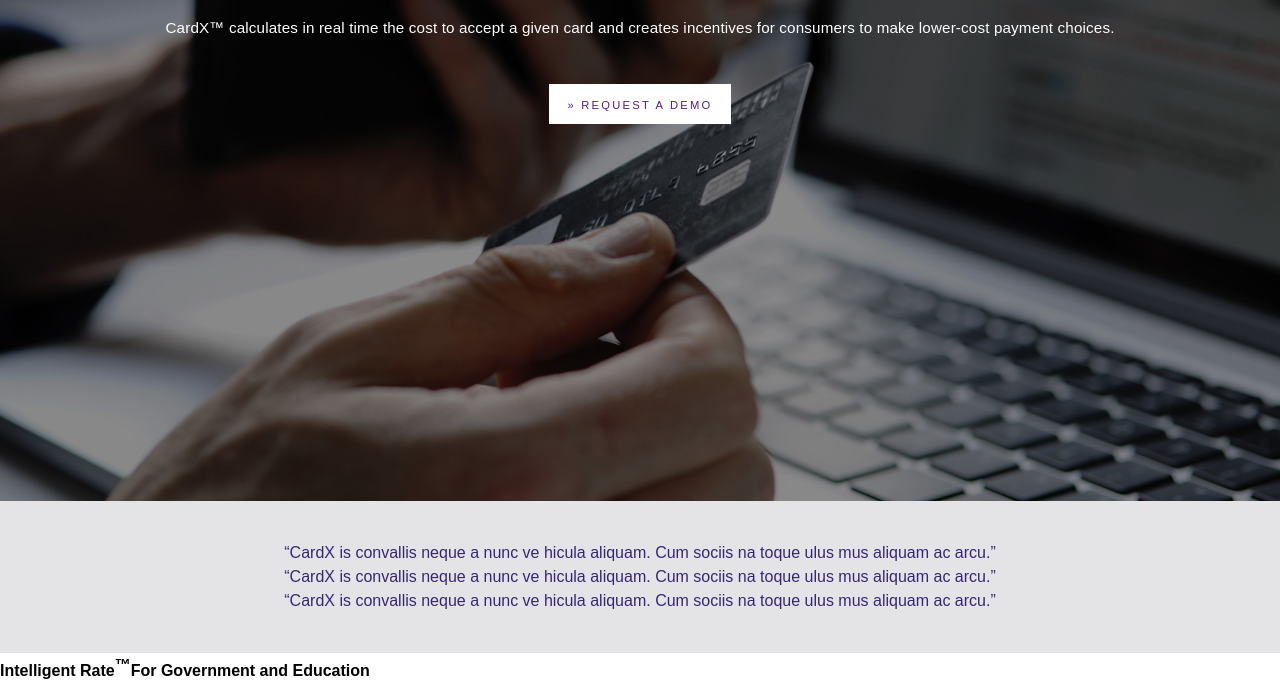
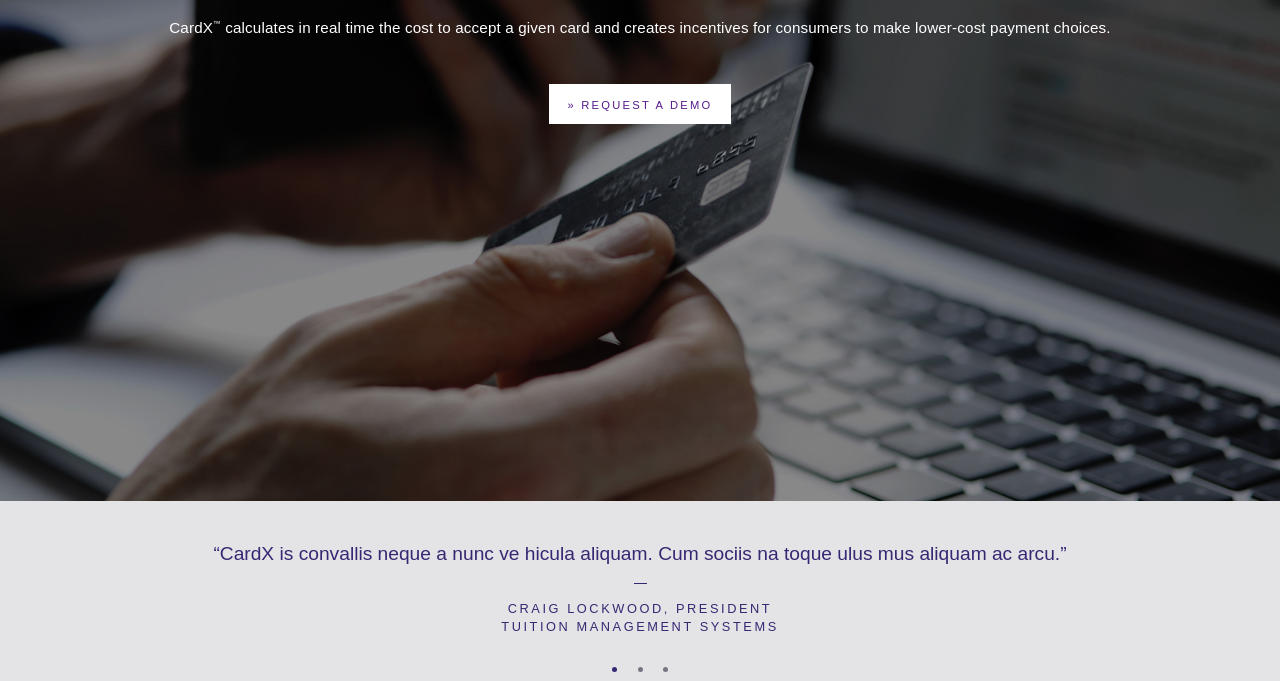
Before and after one commit to jmccraw/cardx, a plain HTML site: page index.html in a window 1280 px wide. Shown: the part 299-980 px from the top of the page. Drawn offline with Linux system fonts and the light colour scheme.

Commit message:
Testimonials section updates; Started on Solutions

```diff
--- a/index.html
+++ b/index.html
@@ -143,26 +143,35 @@
 
   <!-- TESTIMONIALS -->
   <section class="testimonials">
-    <blockquote class="testimonials__testimonial">
+    <blockquote class="testimonials__testimonial is-visible">
       <p class="testimonials__quote">“CardX is convallis neque a nunc ve hicula aliquam. Cum sociis na toque ulus mus aliquam ac arcu.”</p>
       <footer class="testimonials__footer">
-        <cite class="testimonials__byline"></cite>
+        <cite class="testimonials__byline">Craig Lockwood, President</cite>
+        Tuition Management Systems
       </footer>
     </blockquote>
 
     <blockquote class="testimonials__testimonial">
       <p class="testimonials__quote">“CardX is convallis neque a nunc ve hicula aliquam. Cum sociis na toque ulus mus aliquam ac arcu.”</p>
       <footer class="testimonials__footer">
-        <cite class="testimonials__byline"></cite>
+        <cite class="testimonials__byline">Craig Lockwood, President</cite>
+        Tuition Management Systems
       </footer>
     </blockquote>
 
     <blockquote class="testimonials__testimonial">
       <p class="testimonials__quote">“CardX is convallis neque a nunc ve hicula aliquam. Cum sociis na toque ulus mus aliquam ac arcu.”</p>
       <footer class="testimonials__footer">
-        <cite class="testimonials__byline"></cite>
+        <cite class="testimonials__byline">Craig Lockwood, President</cite>
+        Tuition Management Systems
       </footer>
     </blockquote>
+
+    <aside class="testimonials__breadcrumb">
+      <div class="testimonials__crumb is-active"></div>
+      <div class="testimonials__crumb"></div>
+      <div class="testimonials__crumb"></div>
+    </aside>
   </section>
   <!-- END TESTIMONIALS -->
 
--- a/sass/hero/_mobile.scss
+++ b/sass/hero/_mobile.scss
@@ -31,7 +31,9 @@
   margin-bottom: 52px;
 }
 .hero__p--sup {
-  vertical-align: baseline;
+  font-size: .5em;
+  line-height: 2.5;
+  vertical-align: top;
 }
 .hero__link {
   background: #fff;
--- /dev/null
+++ b/sass/solutions/_mobile.scss
@@ -0,0 +1,31 @@
+// Mobile Solutions Section
+
+.solutions {
+  background: $purple;
+  color: #fff;
+  -webkit-font-smoothing: antialiased;
+  padding: 53px 43px;
+  position: relative;
+  text-align: left;
+}
+.solutions__type {
+  display: block;
+  position: relative;
+}
+.solutions__header {
+
+}
+.solutions__headline {
+  font: 400 2.1em/1.2 $bold-condensed;
+}
+.solutions__headline--sup {
+  font-size: .3em;
+  line-height: 2;
+  vertical-align: top;
+}
+.solutions__headline--subhead {
+  display: block;
+  font-size: .9rem;
+  letter-spacing: .1rem;
+  text-transform: uppercase;
+}
--- a/sass/style.scss
+++ b/sass/style.scss
@@ -11,6 +11,7 @@
 @import "nav/mobile";
 @import "hero/mobile";
 @import "testimonials/mobile";
+@import "solutions/mobile";
 
 // Tablet Styles
 @media screen and (min-width: 64em) and (max-width: 80em) {
--- a/sass/testimonials/_mobile.scss
+++ b/sass/testimonials/_mobile.scss
@@ -5,5 +5,62 @@
   color: $purple;
   -webkit-font-smoothing: antialiased;
   padding: 40px 20px;
+  position: relative;
   text-align: center;
 }
+.testimonials__testimonial {
+  display: none;
+  position: relative;
+}
+.testimonials__testimonial.is-visible {
+  display: block;
+}
+.testimonials__quote {
+  font: 400 1.2em/1.4 $condensed;
+  margin-bottom: 16px;
+  padding-bottom: 16px;
+  position: relative;
+}
+.testimonials__quote::after {
+  border-bottom: 1px solid $purple;
+  bottom: 0;
+  content: '';
+  left: 50%;
+  margin-left: -6px;
+  position: absolute;
+  width: 13px;
+}
+.testimonials__footer {
+  font: 400 .8em/1.4 $condensed;
+  letter-spacing: .2em;
+  margin-bottom: 38px;
+  text-transform: uppercase;
+}
+.testimonials__byline {
+  display: block;
+  font-family: $bold-condensed;
+  font-style: normal;
+  letter-spacing: .2em;
+}
+.testimonials__breadcrumb {
+  bottom: 35px;
+  display: block;
+  left: 50%;
+  margin-left: -43px;
+  position: absolute;
+  width: 86px;
+}
+.testimonials__crumb {
+  background: $cool-gray;
+  border-radius: 50%;
+  display: inline-block;
+  height: 5px;
+  margin-right: 16px;
+  width: 5px;
+}
+.testimonials__crumb:last-child {
+  margin-right: 0;
+}
+.testimonials__crumb.is-active {
+  background: $purple;
+}
```
Also changed, not shown: css/style.css, 1 other file.
